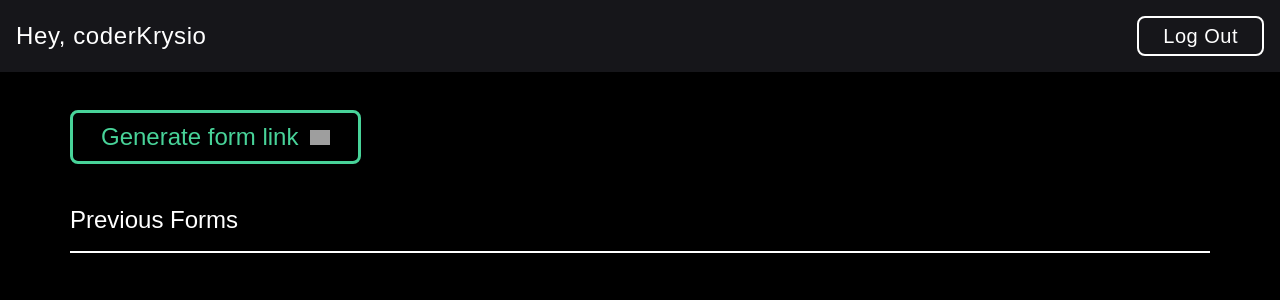
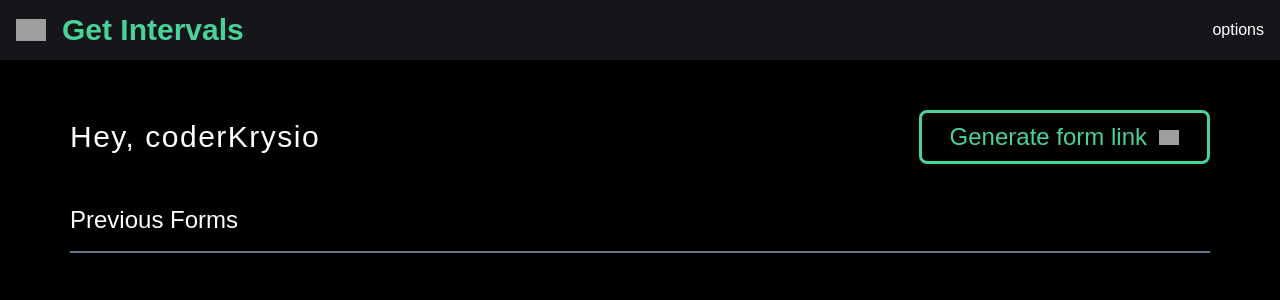
Before and after one commit to coderKrysio/get-interval, a Next.js app: page / in a window 1280 px wide. Shown: the top 300 px of the page. Built offline with nearby package versions, Linux system fonts and the light colour scheme; grey boxes are pictures that could not be loaded; a web font is replaced by a local one.

Commit message:
updated component

```diff
--- a/components/dashboard/DashBoard.tsx
+++ b/components/dashboard/DashBoard.tsx
@@ -9,8 +9,13 @@ export const Dashboard = () => {
             <div
             className="w-screen h-screen p-[70px] flex flex-col"
             >
+                <div className="flex justify-between items-center my-[40px] ">
+                    <p
+                    className="text-3xl font-[500] tracking-wider"
+                    >Hey, coderKrysio</p>
+
                     <button
-                    className="w-fit text-[#48d399] text-2xl font-medium px-7 py-2 my-[40px] flex items-center gap-3 rounded-lg border-[3px] border-[#48d399] outline outline-2 outline-transparent hover:outline-[#48d399]"
+                        className="w-fit text-[#48d399] text-2xl font-medium px-7 py-2 flex items-center gap-3 rounded-lg border-[3px] border-[#48d399] outline outline-2 outline-transparent hover:outline-[#48d399]"
                         // onClick={() => router.push(roomCode)}
                     >
                         Generate form link
@@ -21,9 +26,10 @@ export const Dashboard = () => {
                             alt="share"
                         />
                     </button>
+                </div>
 
                 <div className="w-full">
-                    <p className="text-2xl w-full border-b-2 border-white pb-[15px]"
+                    <p className="text-2xl w-full border-b-2 border-slate-500 pb-[15px]"
                     >Previous Forms</p>
                 </div>
             </div>
--- a/components/dashboard/Navbar.tsx
+++ b/components/dashboard/Navbar.tsx
@@ -1,11 +1,42 @@
+import Image from "next/image";
+import Link from "next/link";
+import { useState } from "react"
+
 export const Navbar = () => {
+    const [openOptions, setOpenOptions] = useState<boolean>(false);
     return (
-        <div className="fixed top-0 left-0 w-full bg-[#16161a] flex justify-between items-center gap-4 p-4 z-[10]">
-            <p className="text-2xl font-medium tracking-wide">Hey, coderKrysio</p>
+        <div className="fixed top-0 left-0 w-full h-[60px] bg-[#16161a] flex justify-between items-center gap-4 p-4 z-[10]">
+            <div className="flex justify-start items-center gap-4">
+                <Image
+                    width={30}
+                    height={30}
+                    src={
+                        'https://img.icons8.com/ios-filled/100/48D399/session-timeout.png'
+                    }
+                    alt="session-timeout"
+                />
+
+                <Link href={'/'} className="text-3xl font-semibold text-[#48d399]">
+                    Get Intervals
+                </Link>
+            </div>
 
             <button
-            className="text-xl font-normal tracking-wide px-6 py-1 rounded-lg border-2 border-white outline outline-2 outline-transparent hover:font-medium hover:outline-black"
-            >Log Out</button>
+            className=""
+            onClick={() => setOpenOptions((prev: boolean) => !prev)}
+            >options</button>
+
+            {openOptions && <div
+            className="absolute top-[65px] right-0 p-2 mr-4 rounded-lg bg-[#16161a] w-fit h-fit flex flex-col justify-center items-center"
+            >
+                <button
+                className="w-full p-3 text-xl font-medium hover:font-semibold tracking-wider border-b-2 border-slate-500"
+                >Log Out</button>
+
+                <button
+                className="p-3 text-xl text-[#db696d] font-medium hover:font-semibold tracking-wider"
+                >Delete Account</button>
+            </div>}
         </div>
     )
 }
--- a/components/result/Results.tsx
+++ b/components/result/Results.tsx
@@ -1,5 +1,5 @@
 import {Timeline} from './Timeline'
-import {MemberInfo} from '../MemberInfo'
+import {MemberInfo} from './MemberInfo'
 import { ConvertNumToTime } from '@/lib/utils'
 import {Navbar} from '../Navbar'
 import Link from 'next/link'
```
Lines whose indentation alone changed are shown as unchanged.
